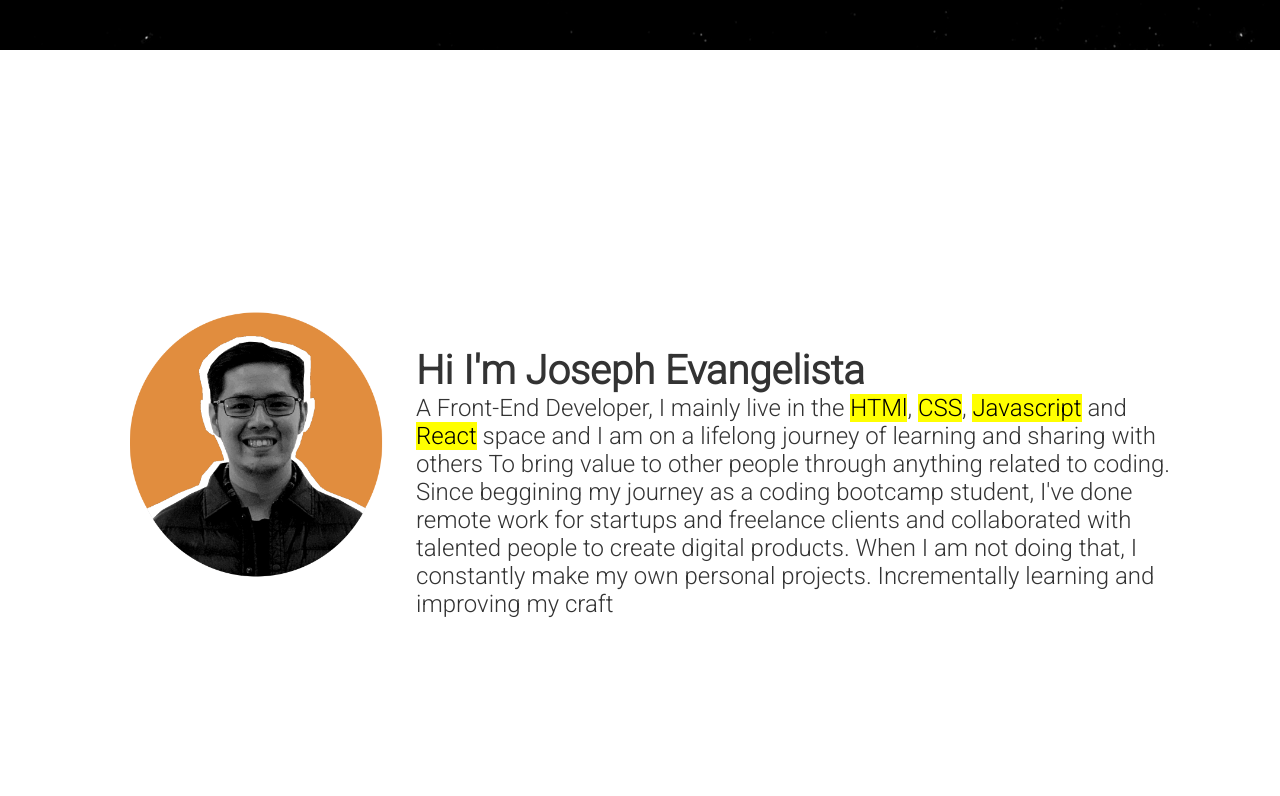
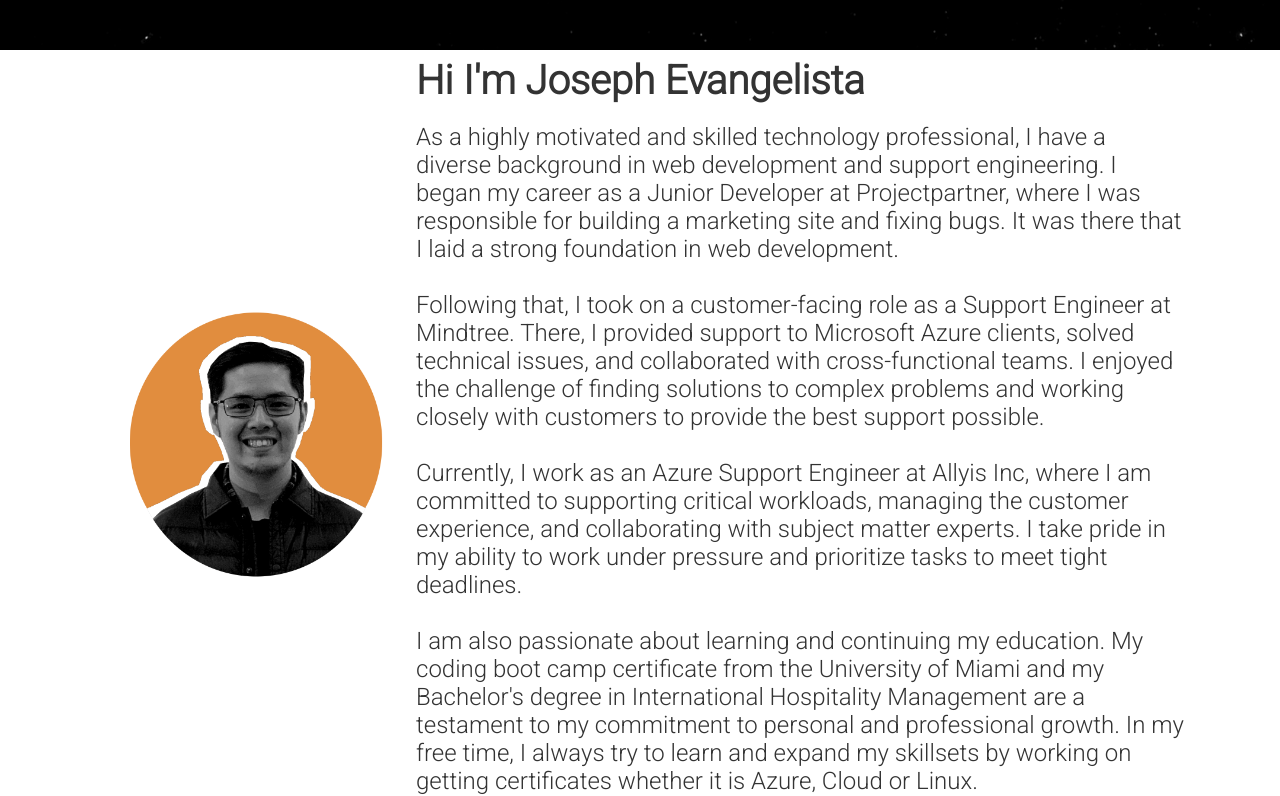
Before and after one commit to Otepiii/New-portfolio, a plain HTML site: page index.html in a window 1280 px wide. Shown: the part 750-1546 px from the top of the page. Drawn offline with Linux system fonts and the light colour scheme.

Commit message:
added project

```diff
--- a/index.html
+++ b/index.html
@@ -47,7 +47,7 @@
             <br>
             <br>
             <h1>Joseph Evangelista</h1>
-            <h2>I really like to write <mark>code</mark> especially in <mark>Javascript</mark></h2>
+            <h2>I am a <mark>Support Engineer</mark></h2>
             <br>
             <nav class="nav2">
                 <a href="#">
@@ -75,15 +75,34 @@
 
             <div class="description">
                 <h1>Hi I'm Joseph Evangelista</h1>
-                <p>A Front-End Developer, I mainly live in the <mark>HTMl</mark>, <mark>CSS</mark>,
-                    <mark>Javascript</mark> and <mark>React</mark> space and I am on a lifelong journey of learning and
-                    sharing with others To
-                    bring value to
-                    other people through anything related to coding. Since beggining my journey as a coding bootcamp
-                    student, I've done remote work for startups
-                    and freelance clients and collaborated with talented people to create digital products. When I am
-                    not doing that, I constantly make my own personal projects. Incrementally learning and improving my
-                    craft
+                <br>
+                <p>As a highly motivated and skilled technology professional, I have a diverse background in web
+                    development and support engineering. I began my career as a Junior Developer at Projectpartner,
+                    where I was responsible for building a marketing site and fixing bugs. It was there that I laid a
+                    strong foundation in web development.
+                    <br>
+                    <br>
+                    Following that, I took on a customer-facing role as a Support Engineer at Mindtree. There, I
+                    provided support to Microsoft Azure clients, solved technical issues, and collaborated with
+                    cross-functional teams. I enjoyed the challenge of finding solutions to complex problems and working
+                    closely with customers to provide the best support possible.
+                    <br>
+                    <br>
+                    Currently, I work as an Azure Support Engineer at Allyis Inc, where I am committed to supporting
+                    critical workloads, managing the customer experience, and collaborating with subject matter experts.
+                    I take pride in my ability to work under pressure and prioritize tasks to meet tight deadlines.
+                    <br>
+                    <br>
+                    I am also passionate about learning and continuing my education. My coding boot camp certificate
+                    from the University of Miami and my Bachelor's degree in International Hospitality Management are a
+                    testament to my commitment to personal and professional growth. In my free time, I always try to
+                    learn and expand my skillsets by working on getting certificates whether it is Azure, Cloud or
+                    Linux.
+                    <br>
+                    <br>
+                    Overall, I believe I am a driven and well-rounded professional with a strong foundation in
+                    technology and a commitment to personal and professional growth.
+
                 </p>
             </div>
         </div>
```
